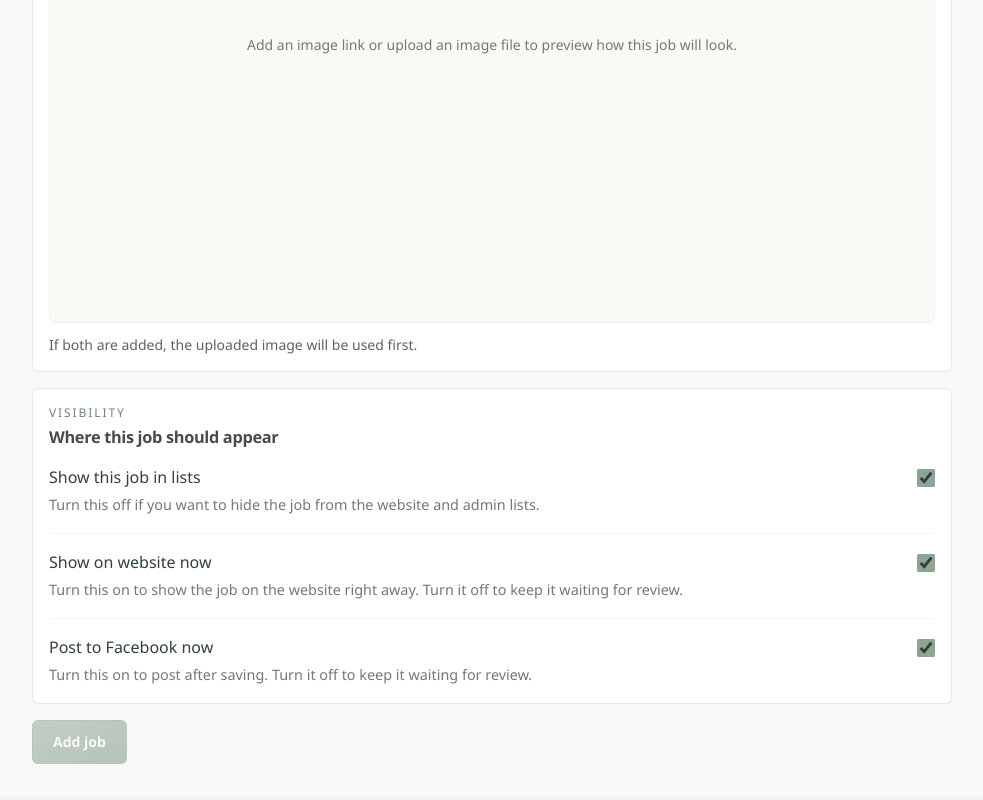
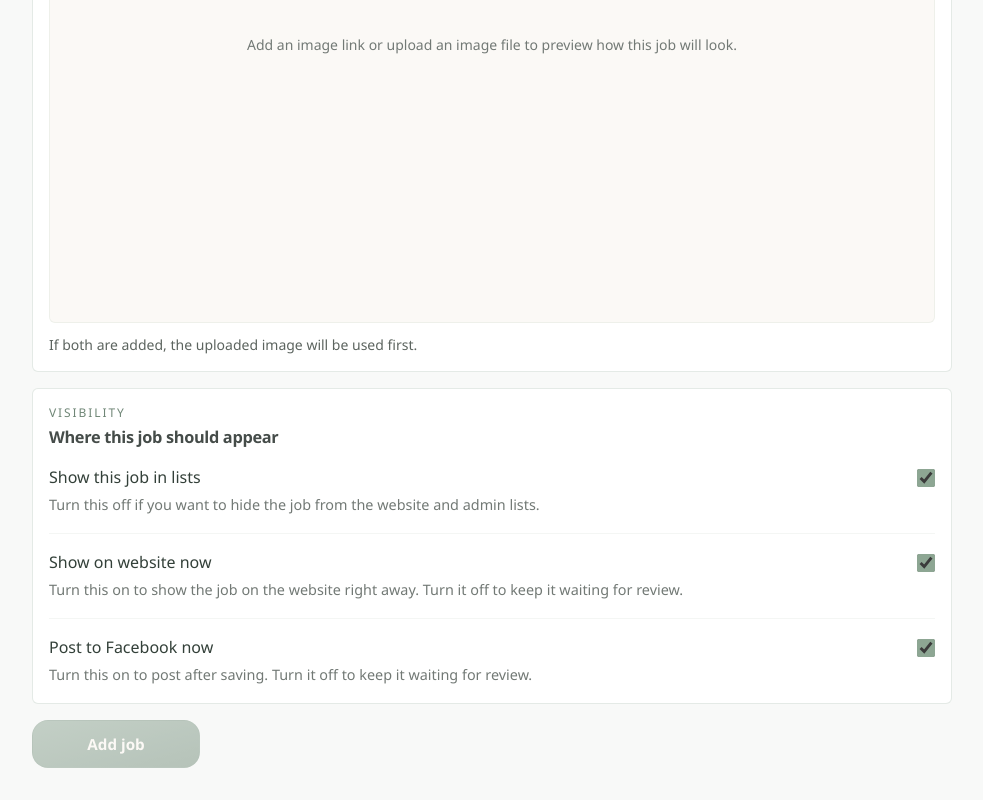
Before and after one commit to thureinphyoecoder/dear-career2, a Next.js app in the folder frontend/: page /admin/jobs/new in a window 1280 px wide. Shown: the part 2511-3311 px from the top of the page, without its empty margins (288-1271 px from the left). Built offline with nearby package versions, Linux system fonts and the light colour scheme; no server answers.

Commit message:
Improve admin job editor action button sizing and shape

```diff
--- a/frontend/components/admin/JobEditor.tsx
+++ b/frontend/components/admin/JobEditor.tsx
@@ -1282,8 +1282,8 @@ export function JobEditor({
           <div className="flex flex-wrap gap-2">
             <button
               className={cn(
-                buttonVariants(),
-                "rounded-md",
+                buttonVariants({ size: "default" }),
+                "h-12 min-w-[168px] rounded-xl px-6 text-[0.95rem] font-semibold",
                 (isSaving || isUploadingImage || !canSaveJob) && "cursor-not-allowed opacity-60",
               )}
               type="submit"
@@ -1297,7 +1297,10 @@ export function JobEditor({
             </button>
             {initialJob?.id ? (
               <button
-                className={cn(buttonVariants({ variant: "secondary" }), "rounded-md")}
+                className={cn(
+                  buttonVariants({ variant: "secondary", size: "default" }),
+                  "h-12 min-w-[132px] rounded-xl px-5 text-[0.95rem] font-semibold",
+                )}
                 type="button"
                 disabled={isDeleting}
                 onClick={() => setConfirmDeleteOpen(true)}
```
